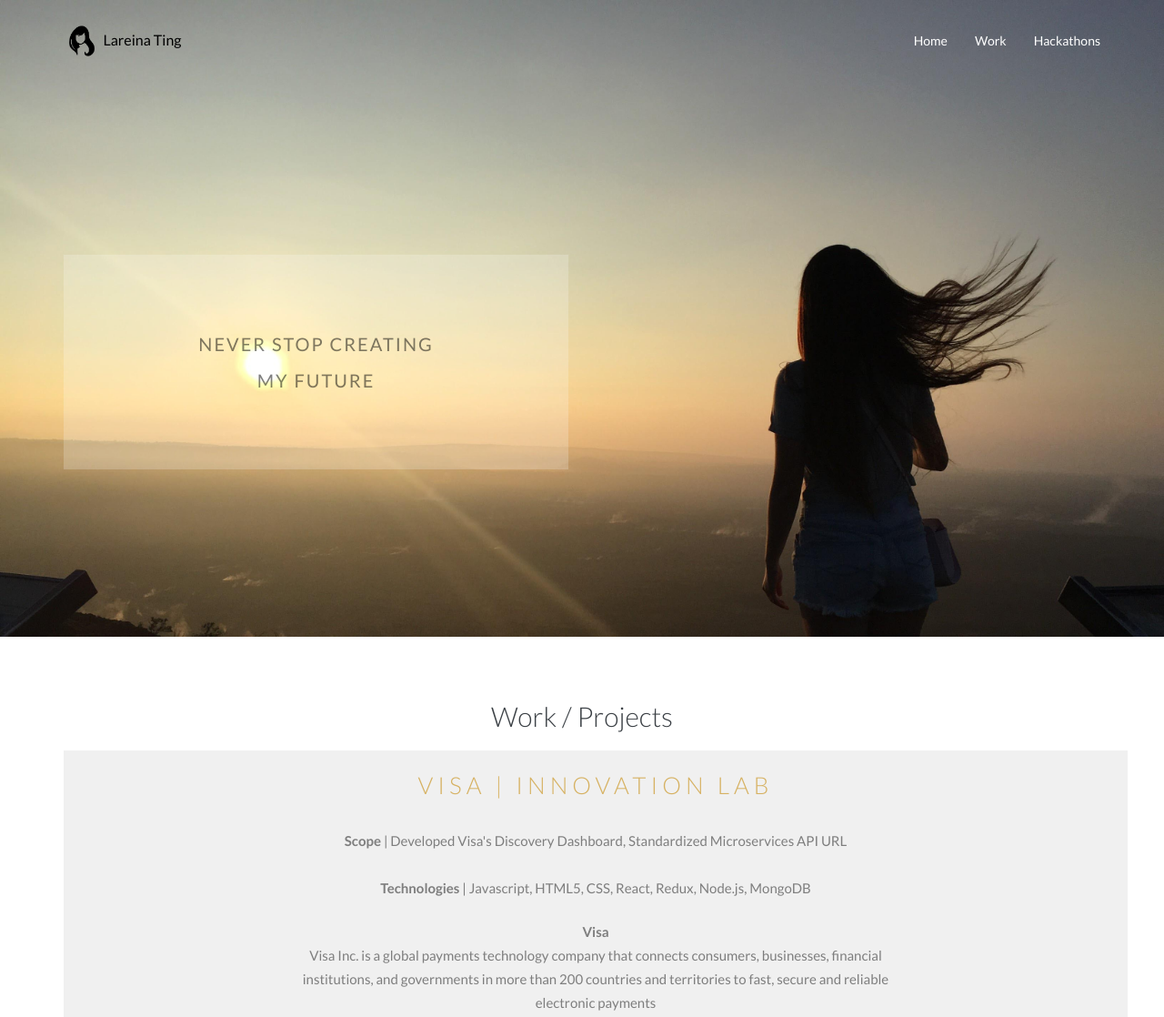
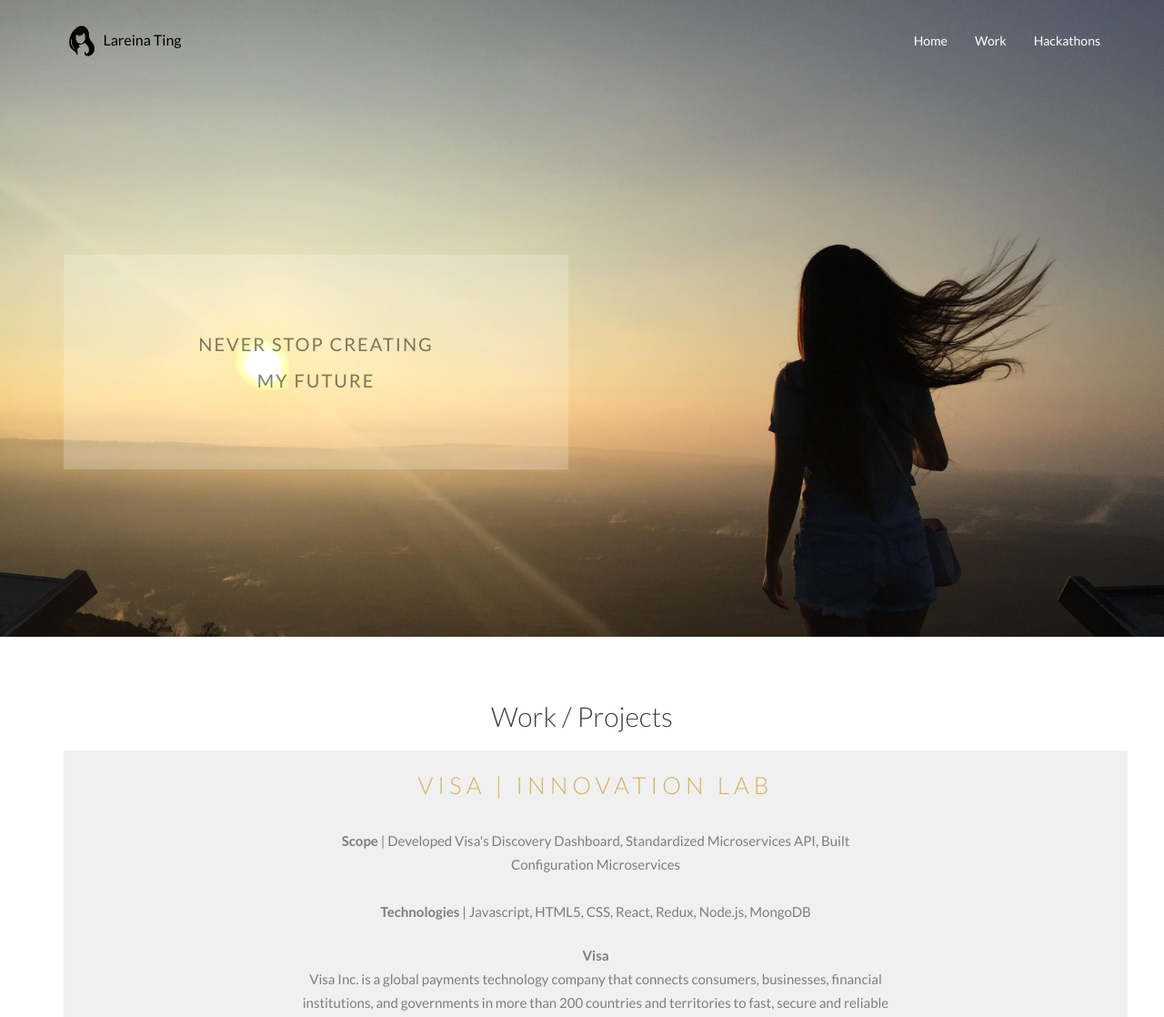
Before and after one commit to lareinating/lareinating.github.io, a plain HTML site: page index.html in a window 1280 px wide. Shown: the top 1118 px of the page at 91% size. Drawn offline with nearby package versions, Linux system fonts and the light colour scheme; some packages are replaced by stand-ins of ours.

Commit message:
keyword fixes

```diff
--- a/index.html
+++ b/index.html
@@ -91,12 +91,11 @@
                     <h3>VISA | INNOVATION LAB</h3>
                   </div>
                   <div class="block">
-                    <p><b>Scope</b> | Developed Visa's Discovery Dashboard, Standardized Microservices API URL</p>
+                    <p><b>Scope</b> | Developed Visa's Discovery Dashboard, Standardized Microservices API, Built Configuration Microservices</p>
                     <p><br/><b>Technologies</b> | Javascript, HTML5, CSS, React, Redux, Node.js, MongoDB  </p><br/>
                     <p><b>Visa</b> <br/> Visa Inc. is a global payments technology company that connects consumers, businesses, financial institutions, and governments in more than 200 countries and territories to fast, secure and reliable electronic payments </p>
                     <br/>
                     <p><b>Visa - Discovery Dashboard </b> <br/> A presentation tool that provides users with a customized solution for interative video walls.  Used across all Visa Innovation Labs. <br/> </p>
-                    <br/>
                     <br/>
                     <p><b>Visa - Visa Experiences</b> <br/> Showcasing various payment experiences on top of Visa's capabilities by integrating with customized microservices and third party services. <br/> </p>
                     <br/>
```
